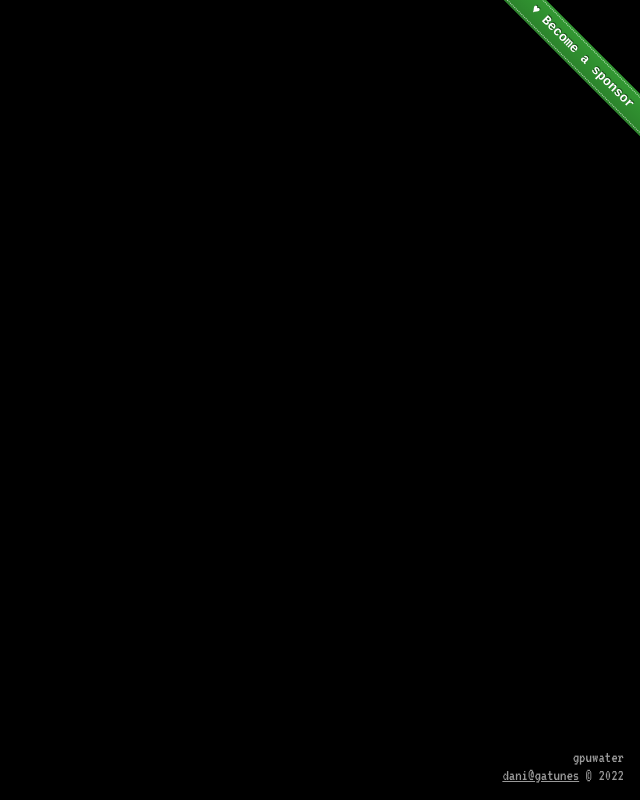
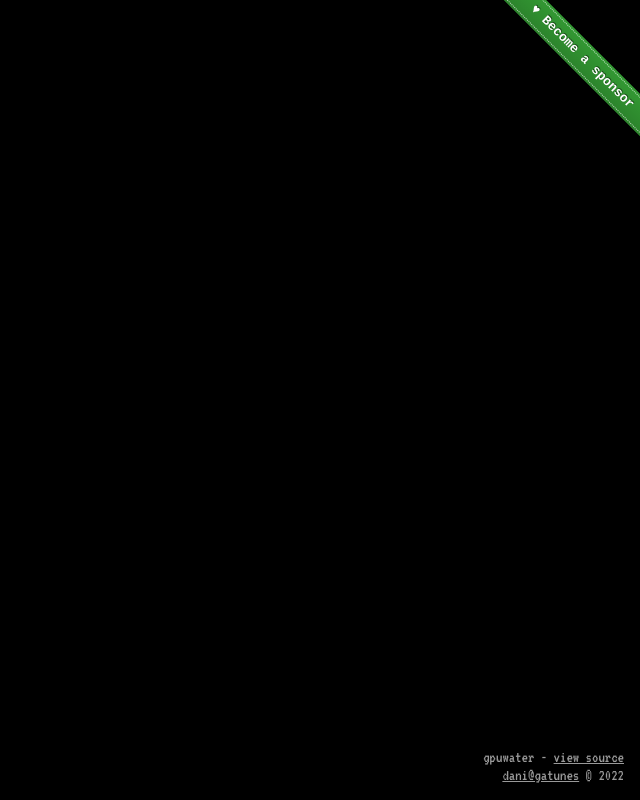
Before and after one commit to danielesteban/gpuwater, a plain HTML site: page index.html in a window 1280 px wide. Shown: the whole page, without its empty margins (640-1280 px from the left). Drawn offline with Linux system fonts and the light colour scheme.

Commit message:
deploy: d8b06f8a380f31335d84a8efbae898e517527f62

```diff
--- a/index.html
+++ b/index.html
@@ -17,7 +17,7 @@
   <body>
     <div id="renderer"></div>
     <div id="info">
-      gpuwater<br />
+      gpuwater - <a href="https://github.com/danielesteban/gpuwater" rel="noopener noreferrer" target="_blank">view source</a><br />
       <a href="https://dani.gatunes.com" rel="noopener noreferrer" target="_blank">dani@gatunes</a> © 2022
     </div>
     <div id="canary">
```
